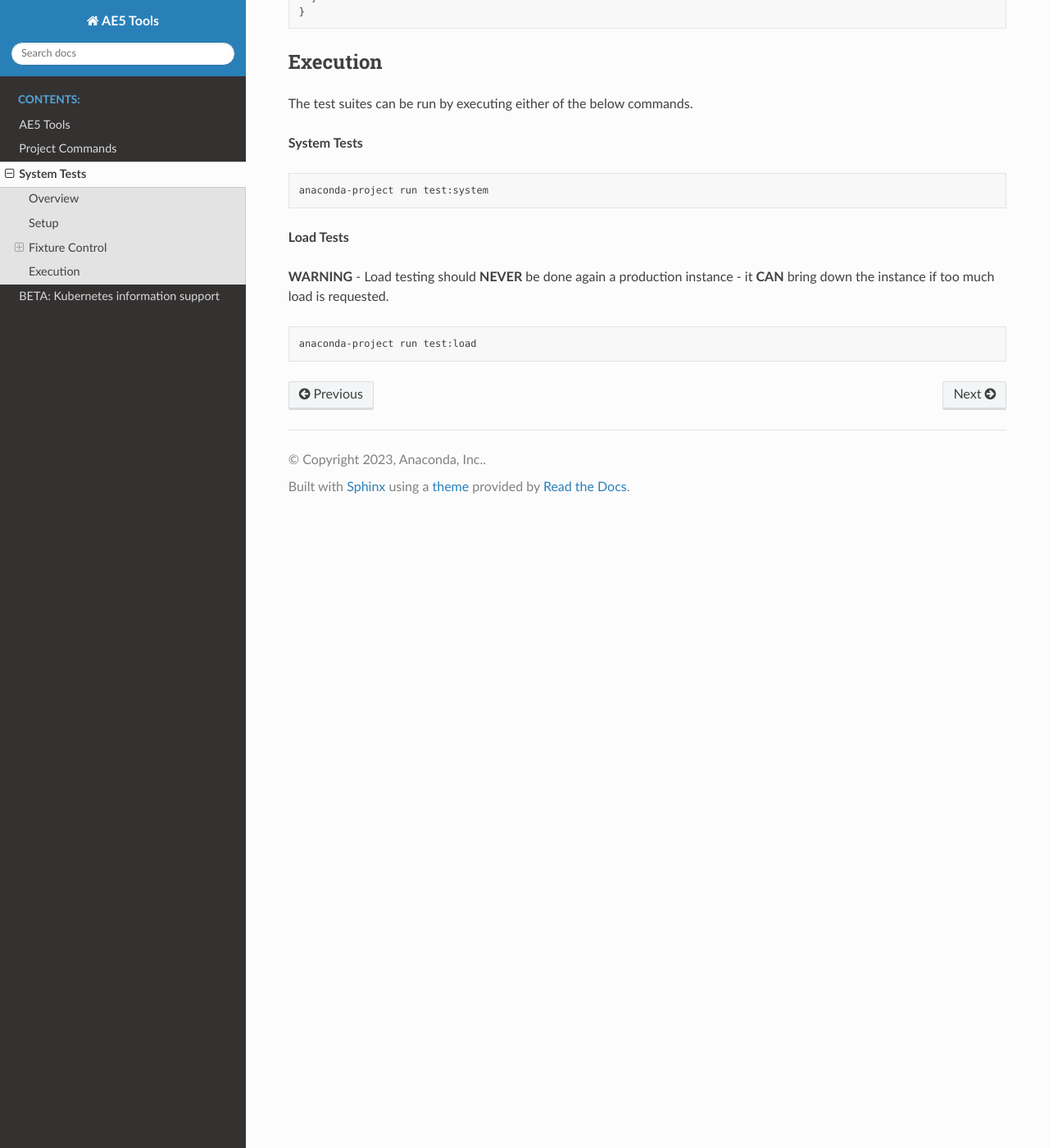
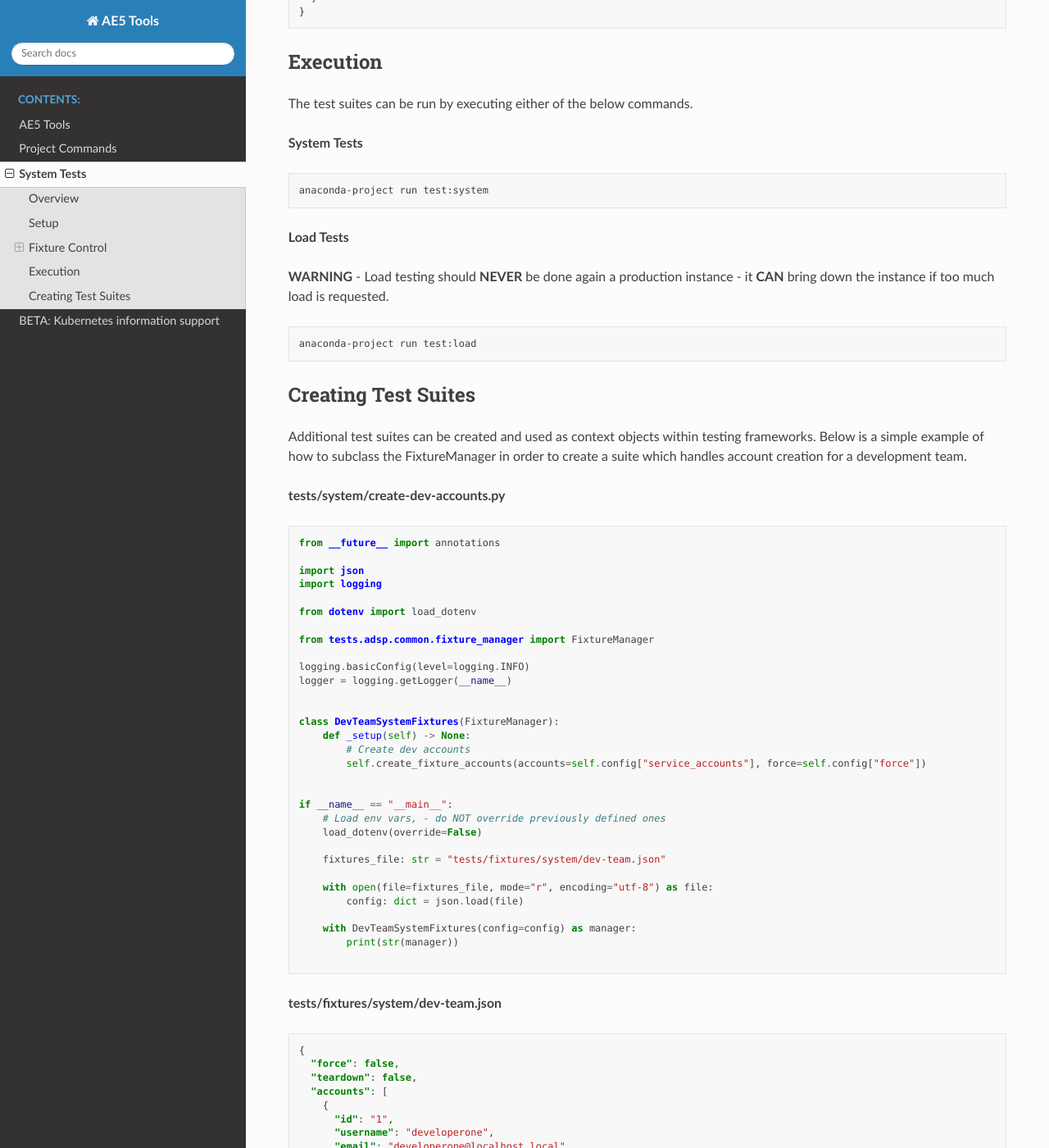
Before and after one commit to anaconda/ae5-tools, a Sphinx documentation site: the page built from docs/source/SYSTEM_TESTS.md, in a window 1280 px wide and 1400 px high, scrolled down 2136 px. Shown: the whole window at 82% size. Built offline with Sphinx 7.4.7 and the Read the Docs theme 2.0.0, drawn with Linux system fonts in a browser that asks for light colours; some of the changed text lies outside the part shown.

Commit message:
docs cleanup

````diff
--- a/docs/source/SYSTEM_TESTS.md
+++ b/docs/source/SYSTEM_TESTS.md
@@ -105,3 +105,74 @@ anaconda-project run test:system
 ```commandline
 anaconda-project run test:load
 ```
+
+## Creating Test Suites
+Additional test suites can be created and used as context objects within testing frameworks.  Below is a simple example of how to subclass the FixtureManager in order to create a suite which handles account creation for a development team.
+
+**tests/system/create-dev-accounts.py**
+```python
+from __future__ import annotations
+
+import json
+import logging
+
+from dotenv import load_dotenv
+
+from tests.adsp.common.fixture_manager import FixtureManager
+
+logging.basicConfig(level=logging.INFO)
+logger = logging.getLogger(__name__)
+
+
+class DevTeamSystemFixtures(FixtureManager):
+    def _setup(self) -> None:
+        # Create dev accounts
+        self.create_fixture_accounts(accounts=self.config["service_accounts"], force=self.config["force"])
+
+
+if __name__ == "__main__":
+    # Load env vars, - do NOT override previously defined ones
+    load_dotenv(override=False)
+
+    fixtures_file: str = "tests/fixtures/system/dev-team.json"
+
+    with open(file=fixtures_file, mode="r", encoding="utf-8") as file:
+        config: dict = json.load(file)
+
+    with DevTeamSystemFixtures(config=config) as manager:
+        print(str(manager))
+
+```
+
+**tests/fixtures/system/dev-team.json**
+```json lines
+{
+  "force": false,
+  "teardown": false,
+  "accounts": [
+    {
+      "id": "1",
+      "username": "developerone",
+      "email": "developerone@localhost.local",
+      "firstname": "Developer",
+      "lastname": "One",
+      "enabled": true,
+      "email_verified": true,
+      "password": "developerone",
+      "password_temporary": false
+    },
+    {
+      "id": "2",
+      "username": "developertwo",
+      "email": "developertwo@localhost.local",
+      "firstname": "Developer",
+      "lastname": "Two",
+      "enabled": true,
+      "email_verified": true,
+      "password": "developertwo",
+      "password_temporary": false
+    },
+  ],
+  "projects": []
+}
+```
````
Also changed, not shown: 1 other file.
